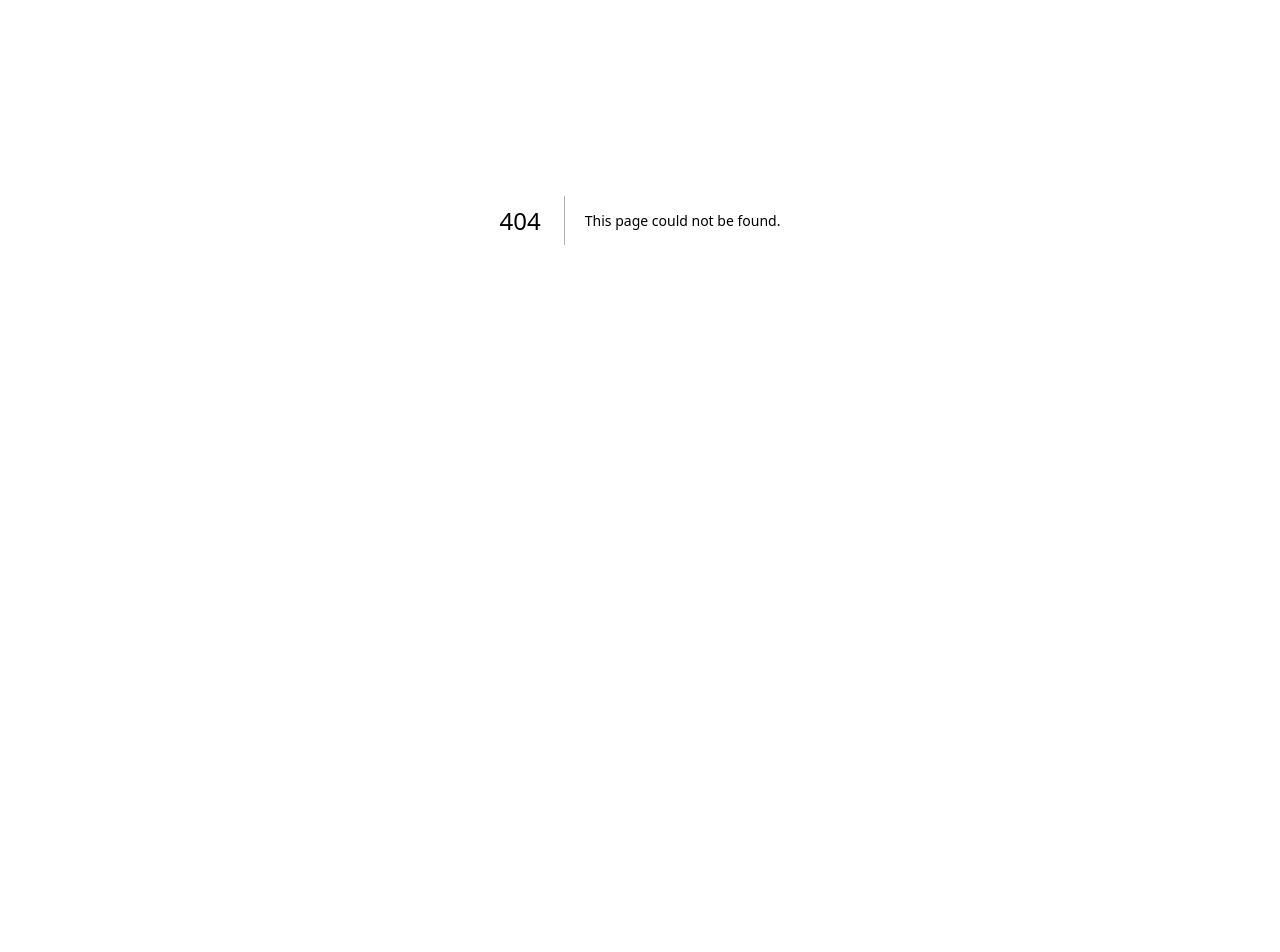
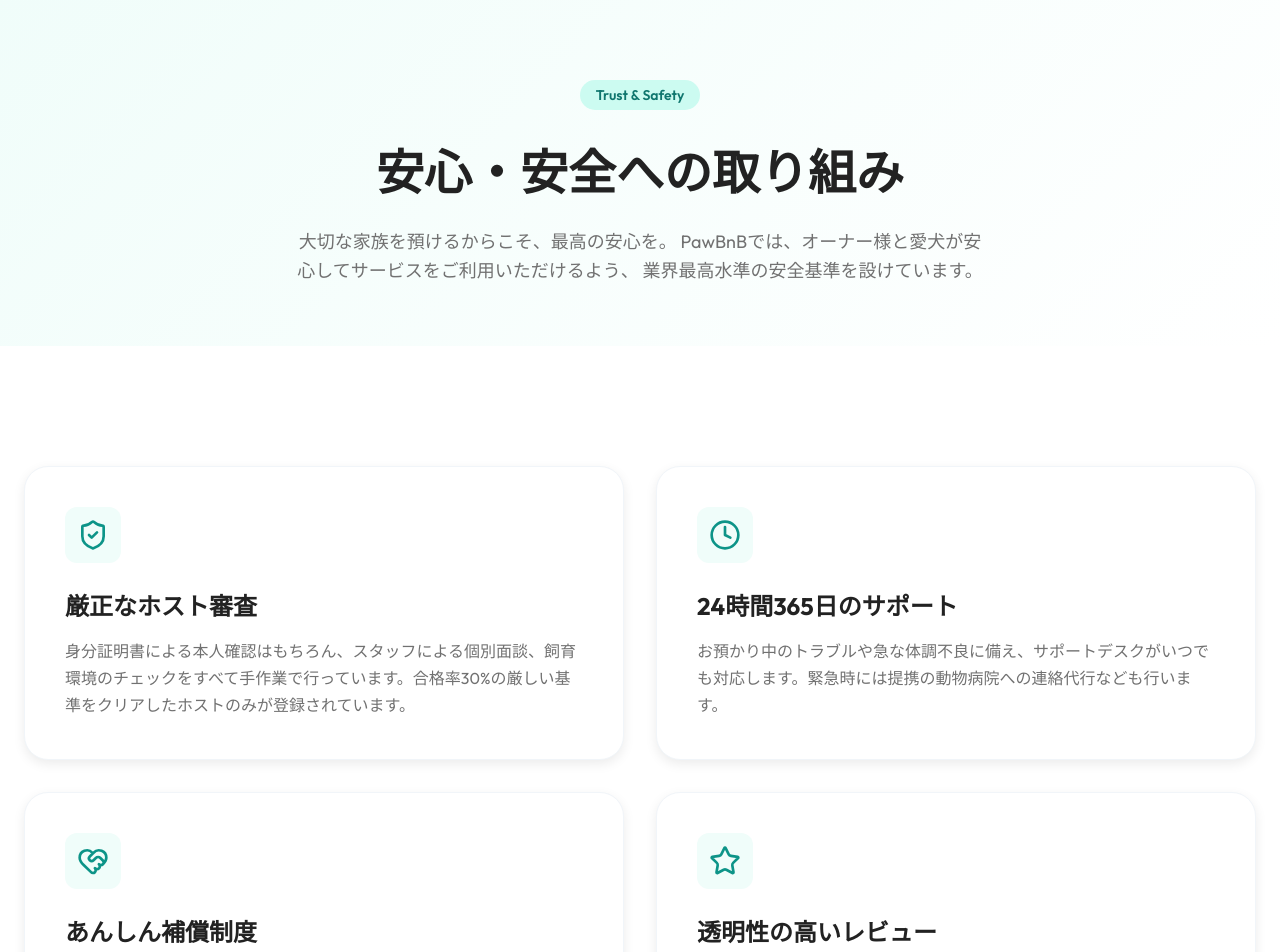
Before and after one commit to lllomm/pet-host-app, a Next.js app: page /safety in a window 1280 px wide. Before the commit this address had no page. Shown: the part 180-1132 px from the top of the page. Before the commit the page ends 800 px from the top, so only its background shows below. Built offline with nearby package versions, Linux system fonts and the light colour scheme.

Commit message:
Add Safety and Security page

```diff
--- /dev/null
+++ b/src/app/safety/Safety.module.css
@@ -0,0 +1,158 @@
+.main {
+  padding-top: var(--header-height);
+  min-height: 100vh;
+  background-color: var(--bg-white);
+}
+
+.hero {
+  padding: 100px 0 60px;
+  background: linear-gradient(135deg, #f0fdfa 0%, #ffffff 100%);
+  text-align: center;
+}
+
+.badge {
+  display: inline-block;
+  padding: 6px 16px;
+  background-color: #ccfbf1;
+  color: #0f766e;
+  border-radius: var(--radius-full);
+  font-weight: 600;
+  font-size: 14px;
+  margin-bottom: 24px;
+}
+
+.title {
+  font-size: 48px;
+  font-weight: 800;
+  color: var(--text-dark);
+  margin-bottom: 24px;
+}
+
+.subtitle {
+  font-size: 18px;
+  color: var(--text-medium);
+  line-height: 1.6;
+  max-width: 700px;
+  margin: 0 auto;
+}
+
+.section {
+  padding: 80px 0;
+}
+
+.pillarGrid {
+  display: grid;
+  grid-template-columns: repeat(2, 1fr);
+  gap: 32px;
+  margin-top: 40px;
+}
+
+.pillarCard {
+  background: white;
+  padding: 40px;
+  border-radius: var(--radius-lg);
+  box-shadow: var(--shadow-md);
+  border: 1px solid #f1f5f9;
+  transition: transform 0.3s ease;
+}
+
+.pillarCard:hover {
+  transform: translateY(-5px);
+}
+
+.iconWrapper {
+  width: 56px;
+  height: 56px;
+  background-color: #f0fdfa;
+  border-radius: var(--radius-md);
+  display: flex;
+  align-items: center;
+  justify-content: center;
+  color: #0d9488;
+  margin-bottom: 24px;
+}
+
+.pillarCard h3 {
+  font-size: 24px;
+  font-weight: 700;
+  margin-bottom: 16px;
+  color: var(--text-dark);
+}
+
+.pillarCard p {
+  font-size: 16px;
+  line-height: 1.7;
+  color: var(--text-medium);
+}
+
+.supportSection {
+  background-color: #f8fafc;
+}
+
+.infoBox {
+  background: white;
+  padding: 48px;
+  border-radius: var(--radius-lg);
+  box-shadow: var(--shadow-sm);
+  display: flex;
+  gap: 40px;
+  align-items: center;
+}
+
+.infoText h2 {
+  font-size: 32px;
+  font-weight: 700;
+  margin-bottom: 20px;
+}
+
+.infoText p {
+  font-size: 16px;
+  line-height: 1.8;
+  color: var(--text-medium);
+  margin-bottom: 16px;
+}
+
+.checkList {
+  list-style: none;
+  margin-top: 24px;
+}
+
+.checkList li {
+  display: flex;
+  align-items: center;
+  gap: 12px;
+  margin-bottom: 12px;
+  font-weight: 500;
+  color: var(--text-dark);
+}
+
+.cta {
+  padding: 80px 0;
+  text-align: center;
+}
+
+.cta h2 {
+  font-size: 32px;
+  font-weight: 700;
+  margin-bottom: 24px;
+}
+
+.ctaButton {
+  display: inline-block;
+  padding: 16px 40px;
+  background-color: var(--primary);
+  color: white;
+  border-radius: var(--radius-full);
+  font-weight: 600;
+  transition: background-color 0.2s;
+}
+
+.ctaButton:hover {
+  background-color: var(--primary-hover);
+}
+
+@media (max-width: 768px) {
+  .title { font-size: 32px; }
+  .pillarGrid { grid-template-columns: 1fr; }
+  .infoBox { flex-direction: column; padding: 32px; }
+}
--- /dev/null
+++ b/src/app/safety/page.tsx
@@ -0,0 +1,148 @@
+'use client';
+
+import React from 'react';
+import Header from '@/components/layout/Header';
+import Footer from '@/components/layout/Footer';
+import styles from './Safety.module.css';
+import { ShieldCheck, Clock, HeartHandshake, Star, CheckCircle, AlertCircle, PhoneCall } from 'lucide-react';
+import Link from 'next/link';
+import Image from 'next/image';
+
+export default function SafetyPage() {
+  return (
+    <main className={styles.main}>
+      <Header />
+
+      {/* Hero Section */}
+      <section className={styles.hero}>
+        <div className="container">
+          <span className={styles.badge}>Trust & Safety</span>
+          <h1 className={styles.title}>安心・安全への取り組み</h1>
+          <p className={styles.subtitle}>
+            大切な家族を預けるからこそ、最高の安心を。
+            PawBnBでは、オーナー様と愛犬が安心してサービスをご利用いただけるよう、
+            業界最高水準の安全基準を設けています。
+          </p>
+        </div>
+      </section>
+
+      {/* 4 Pillars Section */}
+      <section className={styles.section}>
+        <div className="container">
+          <div className={styles.pillarGrid}>
+            <div className={styles.pillarCard}>
+              <div className={styles.iconWrapper}>
+                <ShieldCheck size={32} />
+              </div>
+              <h3>厳正なホスト審査</h3>
+              <p>
+                身分証明書による本人確認はもちろん、スタッフによる個別面談、飼育環境のチェックをすべて手作業で行っています。合格率30%の厳しい基準をクリアしたホストのみが登録されています。
+              </p>
+            </div>
+
+            <div className={styles.pillarCard}>
+              <div className={styles.iconWrapper}>
+                <Clock size={32} />
+              </div>
+              <h3>24時間365日のサポート</h3>
+              <p>
+                お預かり中のトラブルや急な体調不良に備え、サポートデスクがいつでも対応します。緊急時には提携の動物病院への連絡代行なども行います。
+              </p>
+            </div>
+
+            <div className={styles.pillarCard}>
+              <div className={styles.iconWrapper}>
+                <HeartHandshake size={32} />
+              </div>
+              <h3>あんしん補償制度</h3>
+              <p>
+                万が一のお預かり中の事故やケガに備え、すべての予約に補償が含まれています。高額な治療費が必要になった場合でも、しっかりサポートします。
+              </p>
+            </div>
+
+            <div className={styles.pillarCard}>
+              <div className={styles.iconWrapper}>
+                <Star size={32} />
+              </div>
+              <h3>透明性の高いレビュー</h3>
+              <p>
+                実際に預けたオーナー様による評価とコメントを100%公開。嘘のない生の声を確認してから、信頼できるホストを選ぶことができます。
+              </p>
+            </div>
+          </div>
+        </div>
+      </section>
+
+      {/* Detail Section */}
+      <section className={`${styles.section} ${styles.supportSection}`}>
+        <div className="container">
+          <div className={styles.infoBox}>
+            <div className={styles.infoText}>
+              <h2>トラブルを未然に防ぐ仕組み</h2>
+              <p>
+                PawBnBでは、事前の「顔合わせ（ミート＆グリート）」を推奨しています。
+                本格的な予約の前に、ホストの自宅を訪問し、相性を確認することができます。
+              </p>
+              <ul className={styles.checkList}>
+                <li><CheckCircle size={20} color="#0d9488" /> 事前のチャット相談が可能</li>
+                <li><CheckCircle size={20} color="#0d9488" /> 預かり中の写真・動画報告を義務化</li>
+                <li><CheckCircle size={20} color="#0d9488" /> 決済はプラットフォームが仲介し安全</li>
+              </ul>
+            </div>
+            <div style={{ flex: 1, minWidth: '300px' }}>
+              <Image
+                src="/host_with_dog_1_1778231939859.png"
+                alt="Safe environment"
+                width={500}
+                height={350}
+                style={{ borderRadius: 'var(--radius-md)', width: '100%', height: 'auto', boxShadow: 'var(--shadow-md)' }}
+              />
+            </div>
+          </div>
+        </div>
+      </section>
+
+      {/* Emergency Flow */}
+      <section className={styles.section}>
+        <div className="container" style={{ textAlign: 'center', maxWidth: '800px' }}>
+          <h2 style={{ marginBottom: '40px' }}>もしもの時の対応フロー</h2>
+          <div style={{ display: 'flex', flexDirection: 'column', gap: '20px' }}>
+            <div style={{ padding: '24px', background: '#f1f5f9', borderRadius: 'var(--radius-md)', textAlign: 'left', display: 'flex', gap: '20px', alignItems: 'center' }}>
+              <AlertCircle size={32} color="#64748b" />
+              <div>
+                <h4 style={{ marginBottom: '4px' }}>1. ホストから事務局へ連絡</h4>
+                <p style={{ color: '#64748b', fontSize: '14px' }}>異常を感じた場合、ホストは即座にPawBnBサポートデスクへ報告します。</p>
+              </div>
+            </div>
+            <div style={{ padding: '24px', background: '#f1f5f9', borderRadius: 'var(--radius-md)', textAlign: 'left', display: 'flex', gap: '20px', alignItems: 'center' }}>
+              <PhoneCall size={32} color="#64748b" />
+              <div>
+                <h4 style={{ marginBottom: '4px' }}>2. 飼い主様への通知と提携病院への搬送</h4>
+                <p style={{ color: '#64748b', fontSize: '14px' }}>事務局より飼い主様へ連絡。必要に応じて近隣の提携動物病院へ搬送します。</p>
+              </div>
+            </div>
+            <div style={{ padding: '24px', background: '#f1f5f9', borderRadius: 'var(--radius-md)', textAlign: 'left', display: 'flex', gap: '20px', alignItems: 'center' }}>
+              <ShieldCheck size={32} color="#0d9488" />
+              <div>
+                <h4 style={{ marginBottom: '4px' }}>3. 補償制度の適用</h4>
+                <p style={{ color: '#64748b', fontSize: '14px' }}>発生した治療費等は、PawBnBの補償制度に基づき適切に処理されます。</p>
+              </div>
+            </div>
+          </div>
+        </div>
+      </section>
+
+      {/* CTA */}
+      <section className={styles.cta}>
+        <div className="container">
+          <h2>安心して始めましょう</h2>
+          <Link href="/" className={styles.ctaButton}>
+            まずはホストを探してみる
+          </Link>
+        </div>
+      </section>
+
+      <Footer />
+    </main>
+  );
+}
--- a/src/components/layout/Footer.tsx
+++ b/src/components/layout/Footer.tsx
@@ -8,7 +8,7 @@ const footerSections = [
     title: 'PawBnBについて',
     links: [
       { label: 'PawBnBとは', href: '/about' },
-      { label: '安心・安全への取り組み', href: '#' },
+      { label: '安心・安全への取り組み', href: '/safety' },
       { label: '運営会社', href: '#' },
       { label: '採用情報', href: '#' },
       { label: 'ニュース', href: '#' },
```
